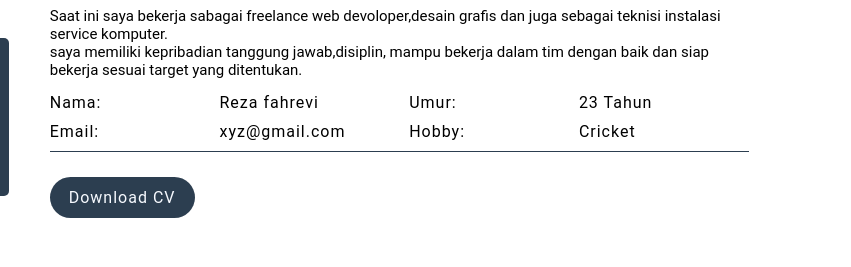
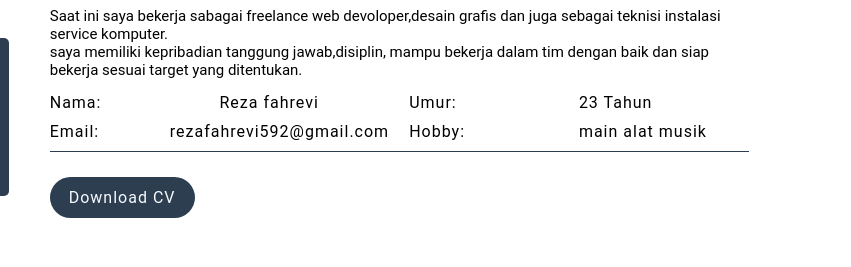
Before and after one commit to rezafahrevi/portfolio, a plain HTML site: page index.html in a window 1280 px wide. Shown: the part 973-1240 px from the top of the page, 429-1280 px from the left. Drawn offline with nearby package versions, Linux system fonts and the light colour scheme.

Commit message:
Update index.html
Signed-off-by: rezafahrevi <147934624+rezafahrevi@users.noreply.github.com>

```diff
--- a/index.html
+++ b/index.html
@@ -117,8 +117,8 @@
 		<div class="about-personal-info">
 			<div><span>Nama:</span><span>Reza fahrevi</span></div>
 			<div><span>Umur:</span><span>23 Tahun</span></div>
-			<div><span>Email:</span><span>xyz@gmail.com</span></div>
-			<div><span>Hobby:</span><span>Cricket</span></div>
+			<div><span>Email:</span><span>rezafahrevi592@gmail.com</span></div>
+			<div><span>Hobby:</span><span>main alat musik </span></div>
 		</div>
 		<button class="btn download-btn">Download CV</button>
 	</div>
```
